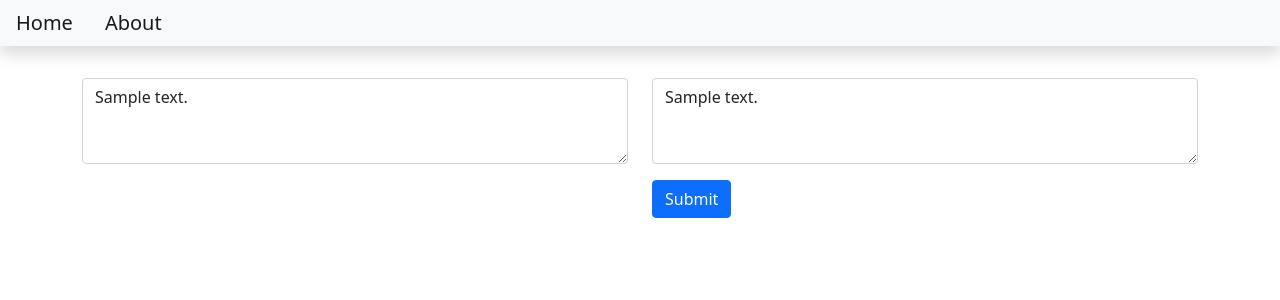
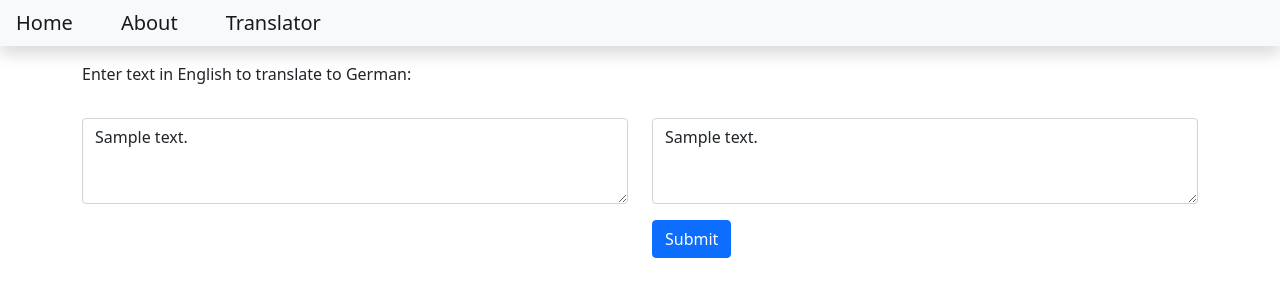
Before and after one commit to tbb33/Web-App-Blog-And-Translator, a Django app: template templates/translator.html in a window 1280 px wide. Shown: the top 300 px of the page. Run offline with Django 4.2, Linux system fonts and the light colour scheme; the template is opened without the code that fills it: most values are stand-ins (such as "Sample title", 1, 10 or a date in 2020).

Commit message:
Translate func and add to nav bar
Created translate.py: created func to translate using googletrans.
Added translate pg to nav bar.

```diff
--- a/templates/base.html
+++ b/templates/base.html
@@ -14,7 +14,10 @@
                         <a class="navbar-brand p-3" href="{% url 'home' %}">Home</a>
                     </li>
                     <li>
-                        <a class="navbar-brand" href="{% url 'about_view' %}">About</a>
+                        <a class="navbar-brand p-3" href="{% url 'about_view' %}">About</a>
+                    </li>
+                    <li>
+                        <a class="navbar-brand p-3" href="{% url 'translator_view' %}">Translator</a>
                     </li>
                 </ul>
             </div>
--- a/templates/translator.html
+++ b/templates/translator.html
@@ -4,8 +4,9 @@
     <form action="{% url 'translator_view' %}" method="post">
         {% csrf_token %}
         <div class="row">
+            <p>Enter text in English to translate to German:</p>
             <div class="col-sm-6 mt-3 left">
-                <textarea class="form-control" rows="3" name="my_textarea">{{original_text}}</textarea>
+                <textarea class="form-control" rows="3" name="my_textarea" placeholder="English">{{original_text}}</textarea>
             </div>
             <div class="col-sm-6 mt-3 left">
                 <textarea class="form-control" rows="3">{{output_text}}</textarea>
--- /dev/null
+++ b/translator/translate.py
@@ -0,0 +1,6 @@
+from googletrans import Translator
+
+def translate(text):
+    translator = Translator() #create instance
+    translation = translator.translate(text=text, dest='de')
+    return translation.text
--- a/translator/views.py
+++ b/translator/views.py
@@ -1,4 +1,5 @@
 from django.shortcuts import render
+from. import translate
 
 # Create your views here.
 
@@ -6,7 +7,7 @@ from django.shortcuts import render
 def translator_view(request):
     if request.method == 'POST':
         original_text = request.POST['my_textarea']
-        output = original_text.upper()
+        output = translate.translate(original_text) #first is module, second is func
         return render(request, 'translator.html',
         {'output_text':output, 'original_text':original_text})
     else:
```
